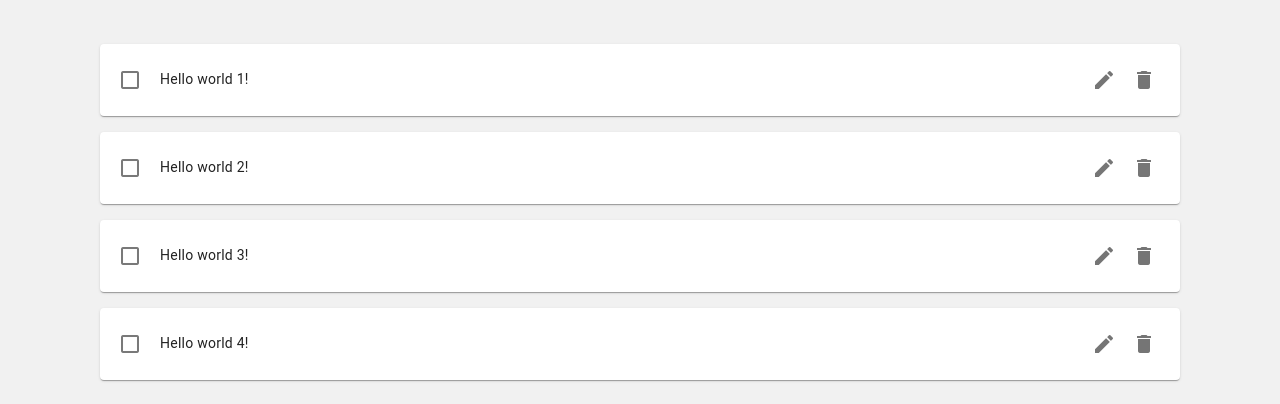
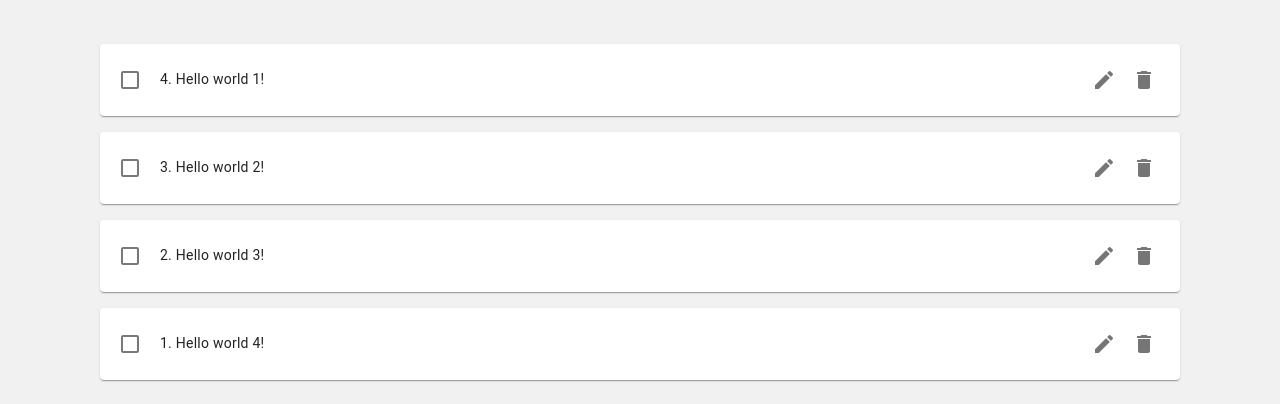
Before and after one commit to idenisovs/hello-vuejs, a Vue app: page / in a window 1280 px wide. Shown: the part 208-612 px from the top of the page. Built offline with nearby package versions, Linux system fonts and the light colour scheme.

Commit message:
Added ToDo list numbering.

```diff
--- a/src/components/ToDoItem.vue
+++ b/src/components/ToDoItem.vue
@@ -2,6 +2,7 @@
     import { ToDo } from '../dtos';
 
     defineProps<{
+        idx: number;
         todo: ToDo;
     }>();
 
@@ -16,7 +17,7 @@
             <div class="d-flex align-center">
                 <v-checkbox density="compact" hide-details class="flex-grow-0 mr-4" color="primary"></v-checkbox>
                 <span class="flex-grow-1">
-                    {{todo.title}}
+                    {{idx}}. {{todo.title}}
                 </span>
                 <span class="d-flex">
                     <v-btn icon="edit" variant="plain" size="small" />
--- a/src/components/ToDoList.vue
+++ b/src/components/ToDoList.vue
@@ -9,5 +9,5 @@
 </script>
 
 <template>
-    <ToDoItem v-for="todo in todos.list" :todo="todo" />
+    <ToDoItem v-for="(item, index) in todos.list" :idx="todos.list.length - index" :todo="item" />
 </template>
```
